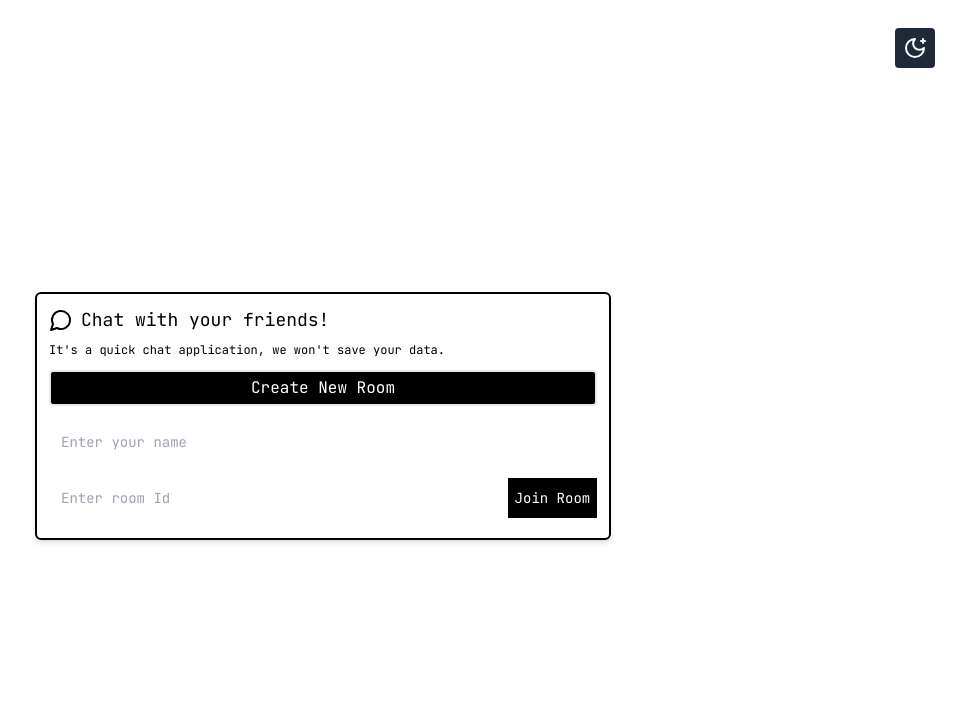
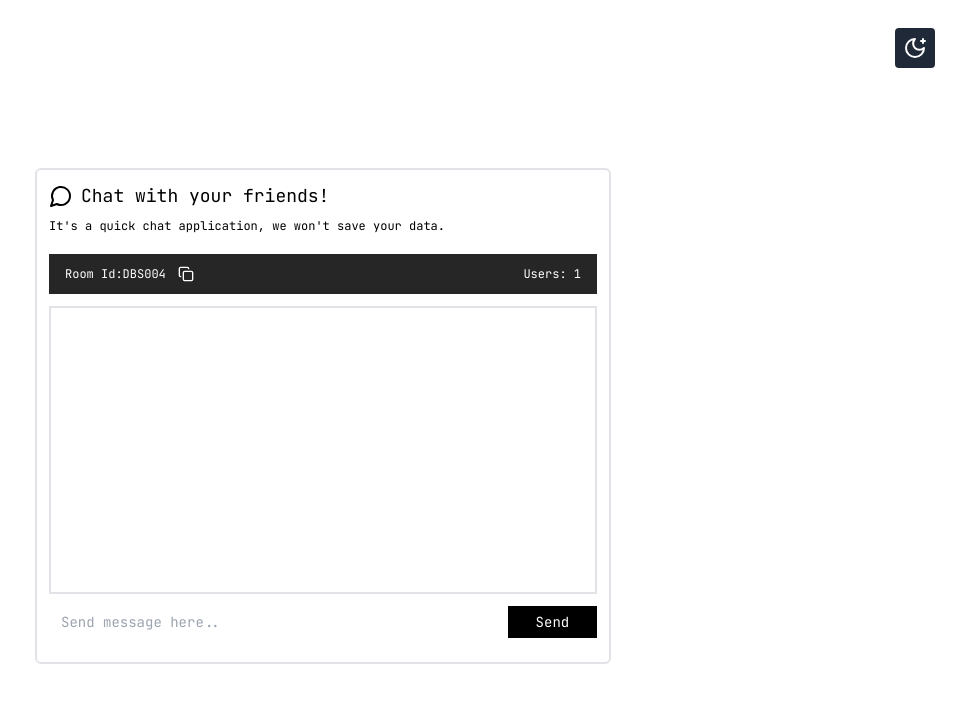
Before and after one commit to AnandRP2030/chat-app, a React (Vite) app in the folder client/: page / in a window 1280 px wide. Shown: the top 702 px of the page, without its empty margins (317-1280 px from the left). Built offline with nearby package versions, Linux system fonts and the light colour scheme.

Commit message:
feat: ui work chat app

```diff
--- a/client/src/App.tsx
+++ b/client/src/App.tsx
@@ -1,4 +1,4 @@
-import { CreateNewRoom } from "./components/room/createNewRoom";
+import { Room } from "./components/room/room";
 import { DarkModeToggle } from "./config/theme";
 import "./App.css";
 function App() {
@@ -8,7 +8,7 @@ function App() {
         <DarkModeToggle />
       </div>
       <div className="flex items-center min-h-screen min-w-2xl md:max-w-xl  mx-auto">
-        <CreateNewRoom />
+        <Room />
       </div>
     </div>
   );
--- /dev/null
+++ b/client/src/components/room/chatRoom.tsx
@@ -0,0 +1,35 @@
+import { CopyIcon } from "lucide-react";
+
+export const ChatRoom = () => {
+  return (
+    <div>
+      <div className="text-xs h-10 mt-5 bg-chatGray-500 text-white p-4 flex justify-between items-center">
+        <p className="flex space-x-3">
+          Room Id: <span> DBS004 </span>
+          <span className="cursor-pointer">
+            <CopyIcon size={16} />
+          </span>
+        </p>
+        <p>
+          Users: <span>1</span>
+        </p>
+      </div>
+
+      <div className="h-72 border-2 border-gray-400 border-opacity-30 mt-3"></div>
+
+      <div className="flex justify-between items-center">
+        <input
+          className="w-10/12 px-3 bg-transparent my-3 h-8 text-sm py-3"
+          type="text"
+          placeholder="Send message here.."
+        />
+        <button
+          type="submit"
+          className="w-2/12 bg-black text-white dark:bg-white  dark:text-black hover:shadow h-8  text-sm border-none ml-3"
+        >
+          Send
+        </button>
+      </div>
+    </div>
+  );
+};
--- a/client/src/components/room/createNewRoom.tsx
+++ b/client/src/components/room/createRoom.tsx
@@ -1,10 +1,9 @@
 import React, { useRef, useState } from "react";
-import { ChatIcon } from "../../assets/icons/ChatIcon";
 import { CopyIcon } from "lucide-react";
 import { toast } from "react-hot-toast";
 import { ShowToast } from "../../types/showToast";
 
-export const CreateNewRoom = () => {
+export const CreateRoom = () => {
   const [isRoomIdAvail, setIsRoomIdAvail] = useState(false);
   const inputNameRef = useRef<HTMLInputElement>(null);
   const inputRoomIdRef = useRef<HTMLInputElement>(null);
@@ -38,9 +37,7 @@ export const CreateNewRoom = () => {
     e.preventDefault();
     const username = inputNameRef.current ? inputNameRef.current.value : "";
     const roomId = inputRoomIdRef.current ? inputRoomIdRef.current.value : "";
-    console.log("test");
     if (!username) {
-      console.log("test 2");
       showToast({
         icon: "🥲",
         toastMsg: "Please enter your name",
@@ -58,19 +55,7 @@ export const CreateNewRoom = () => {
   };
 
   return (
-    <form
-      onSubmit={handleSubmit}
-      className="border-black border-2 shadow-md rounded-md dark:border-gray-500 mx-auto w-full p-3"
-    >
-      <div className="flex items-center">
-        <span>
-          <ChatIcon />
-        </span>
-        <p className="ms-2  text-lg"> Chat with your friends!</p>
-      </div>
-      <p className="text-xs mt-2">
-        It's a quick chat application, we won't save your data.
-      </p>
+    <form onSubmit={handleSubmit}>
       <button
         type="button"
         onClick={createRoomId}
@@ -93,7 +78,7 @@ export const CreateNewRoom = () => {
         />
         <button
           type="submit"
-          className="w-2/12 bg-black hover:text-red-500 hover:shadow-sm text-white h-10 text-sm border-none ml-3"
+          className="w-2/12 bg-black dark:bg-white text-white dark:text-black hover:shadow h-8  text-sm border-none ml-3"
         >
           Join Room
         </button>
--- /dev/null
+++ b/client/src/components/room/room.tsx
@@ -0,0 +1,28 @@
+import { useState } from "react";
+import { ChatIcon } from "../../assets/icons/ChatIcon";
+import { CreateRoom } from "./createRoom";
+import { ChatRoom } from "./chatRoom";
+
+export const Room = () => {
+  const [isJoined, setIsJoined] = useState(true);
+  const tempToggle = () => {
+    setIsJoined(!isJoined);
+  };
+  return (
+    <div className=" border-2 border-gray-400 border-opacity-30 rounded-md mx-auto w-full p-3">
+      <div className="flex items-center">
+        <span>
+          <ChatIcon />
+        </span>
+        <p className="ms-2  text-lg" onClick={tempToggle}>
+          {" "}
+          Chat with your friends!
+        </p>
+      </div>
+      <p className="text-xs mt-2">
+        It's a quick chat application, we won't save your data.
+      </p>
+      <div>{isJoined ? <ChatRoom /> : <CreateRoom />}</div>
+    </div>
+  );
+};
```
